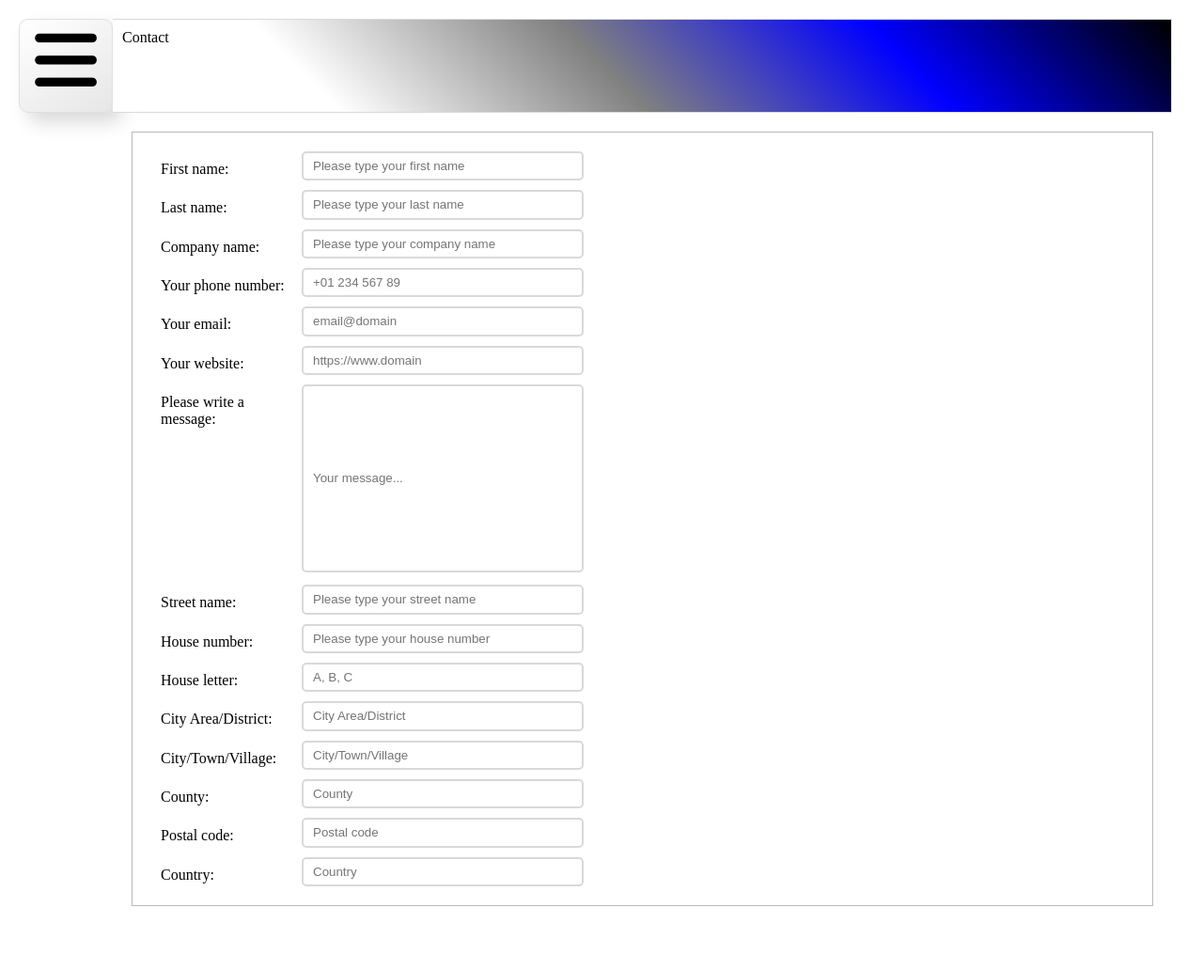
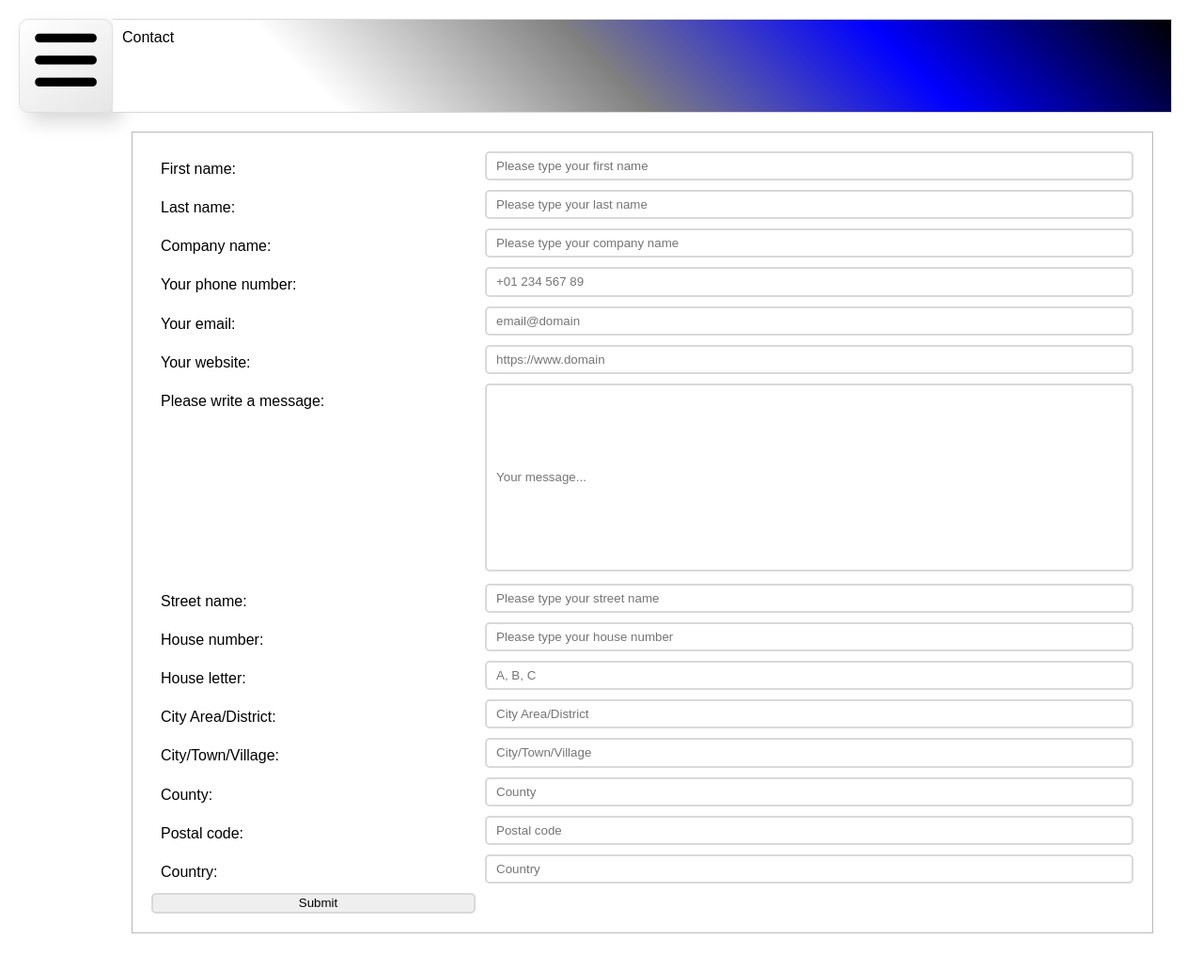
Before and after one commit to DirkSawon/DirkSawon, a plain HTML site: page contact.html in a window 1280 px wide. Shown: the top 1032 px of the page at 94% size. Drawn offline with Linux system fonts and the light colour scheme.

Commit message:
Version 0.09

```diff
--- a/contact.html
+++ b/contact.html
@@ -68,6 +68,7 @@
                 <input type="text" id="postal" placeholder="Postal code">
                 <label for="country" id="label-country">Country:</label>
                 <input type="text" id="country" placeholder="Country">
+                <input type="submit" value="Submit">
 
 
             </form>
--- a/style.css
+++ b/style.css
@@ -3,6 +3,7 @@
     box-sizing: border-box;
     margin:0;
     padding:0;
+    font-family: Arial, Helvetica, sans-serif;
 }
 
 .headline
@@ -588,7 +589,7 @@ table>tr:first-child
     form
     {
         display:grid;
-        grid-template-columns: 150px 300px;
+        grid-template-columns: 1fr 2fr;
         grid-template-rows: auto;
         grid-template-areas: "label input";
         gap:10px;
@@ -725,6 +726,8 @@ table>tr:first-child
         grid-area:hl;
     }
 
+
+
     .content
     {
         height:100%;
@@ -767,7 +770,7 @@ table>tr:first-child
     form
     {
         display:grid;
-        grid-template-columns: 150px 300px;
+        grid-template-columns: 1fr 2fr;
         grid-template-rows: auto;
         grid-template-areas: "label input";
         gap:10px;
```
